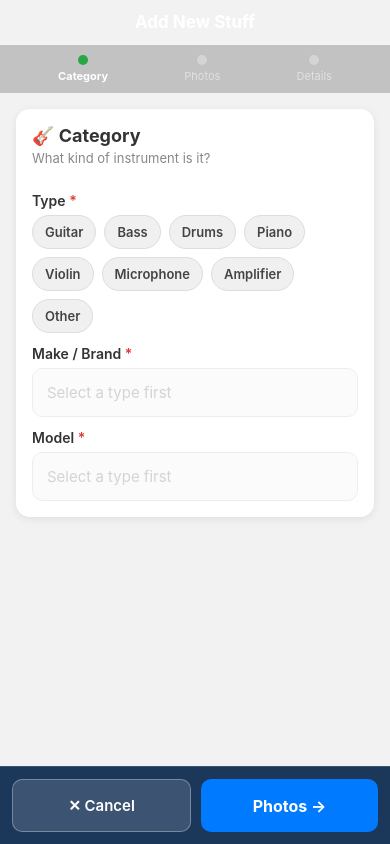
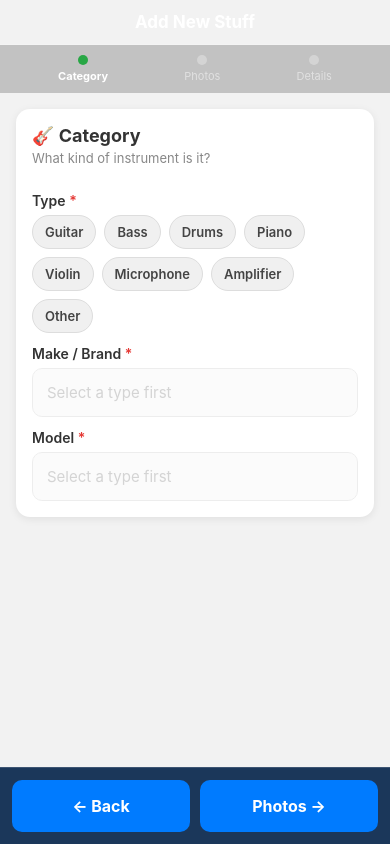
Before and after one commit to dps3ven/my_stuff, a React Native app: screen /AddInstrument in a window 390 px wide. Built offline with nearby package versions, Linux system fonts and the light colour scheme.

Commit message:
better blue back

```diff
--- a/screens/AddInstrumentScreen.js
+++ b/screens/AddInstrumentScreen.js
@@ -454,7 +454,7 @@ export default function AddInstrumentScreen({ navigation, route }) {
                 style={[styles.navButton, styles.prevButton]}
                 onPress={() => navigation.navigate('Dashboard')}
               >
-                <Text style={styles.prevButtonText}>✕ Cancel</Text>
+                <Text style={styles.prevButtonText}>← Back</Text>
               </TouchableOpacity>
             )}
 
@@ -610,11 +610,9 @@ const styles = StyleSheet.create({
     justifyContent: 'center',
   },
   prevButton: {
-    backgroundColor: 'rgba(255,255,255,0.15)',
-    borderWidth: 1,
-    borderColor: 'rgba(255,255,255,0.3)',
+    backgroundColor: '#007bff',
   },
-  prevButtonText: { color: '#fff', fontSize: 15, fontWeight: '600' },
+  prevButtonText: { color: '#fff', fontSize: 16, fontWeight: '700' },
   nextButton: {
     backgroundColor: '#007bff',
   },
```
